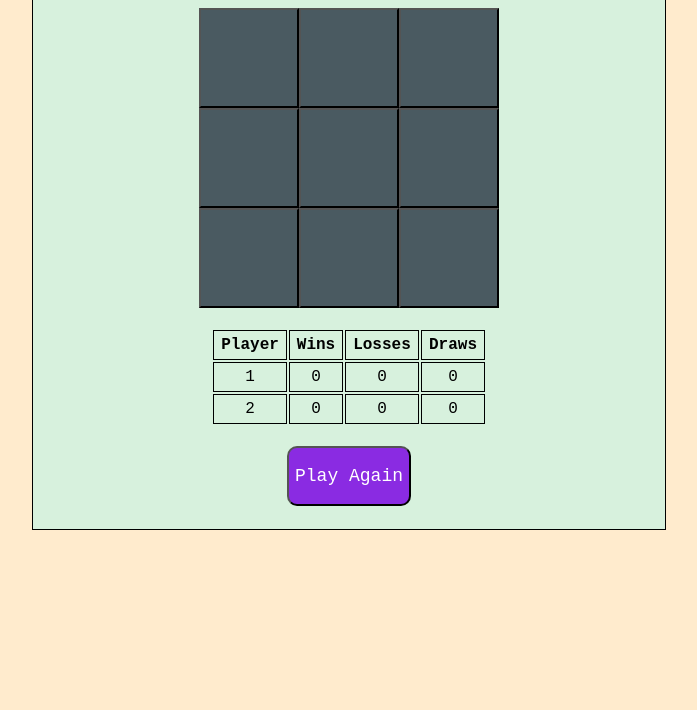
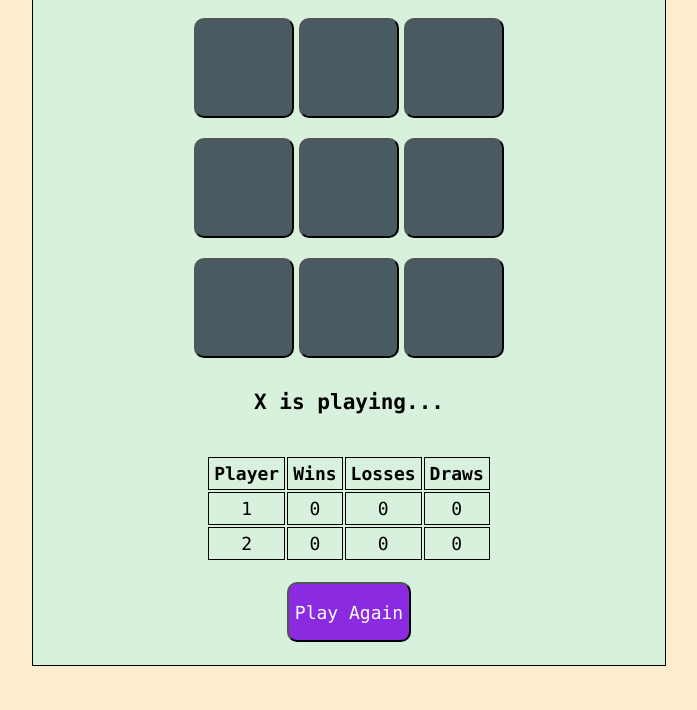
Before and after one commit to codes-py/TicTacToe, a plain HTML site: page index.html in a window 1280 px wide. Shown: the part 90-800 px from the top of the page, without its empty margins (291-988 px from the left). Drawn offline with Linux system fonts and the light colour scheme.

Commit message:
Updated turn indication

```diff
--- a/index.html
+++ b/index.html
@@ -1,4 +1,5 @@
-<!DOCTYPE html lang="en">
+<!DOCTYPE html>
+<html lang="en">
 <head>
     <meta charset="UTF-8">
     <meta http-equiv="X-UA-Compatible" content="IE=edge">
@@ -29,6 +30,10 @@
                 <button class="btn" id="col2" onclick="buttonClick(this)"></button>
                 <button class="btn" id="col3" onclick="buttonClick(this)"></button>
             </div>
+        </div>
+
+        <div>
+            <h3><span id="turn">X is playing...</span></h3>
         </div>
 
         <table>
--- a/script.js
+++ b/script.js
@@ -8,6 +8,7 @@ let btns = document.getElementsByTagName('button');
 let p1 = document.getElementById('Player 1');
 let p2 = document.getElementById('Player 2');
 let res = document.getElementById('res');
+let turn = document.getElementById('turn');
 
 function buttonClick(btn) {
     let pos = [btn.parentElement.id[btn.parentElement.id.length - 1] - 1,
@@ -18,6 +19,7 @@ function buttonClick(btn) {
     btn.append(ttt[pos[0]][pos[1]]);
     btn.disabled = true;
     clickCount++;
+    turn.textContent = PLAYERS[clickCount  % 2] + ' is playing...';
     winner = decideWinner();
     if (winner) {
         updateScores();
@@ -63,6 +65,7 @@ function decideWinner() {
 }
 
 function updateScores() {
+
     if (preWinner === winner)
         streak += 1
     else
@@ -84,10 +87,10 @@ function updateScores() {
 
 function finishGame(winMessage) {
     res.textContent = winMessage + ' on a streak of ' + streak;
+    turn.textContent = 'Want to play again?';
 
     for (let i = 0; i < btns.length - 1; i++)
         btns[i].disabled = true;
-
 }
 
 function playAgain() {
@@ -99,6 +102,7 @@ function playAgain() {
     res.textContent = '';
     ttt = [[0, 0, 0], [0, 0, 0], [0, 0, 0]];
     clickCount = 0;
+    turn.textContent = PLAYERS[clickCount  % 2] + ' is playing...';
     preWinner = winner;
     winner = undefined;
 }
--- a/styles.css
+++ b/styles.css
@@ -3,7 +3,7 @@
     width: 50%;
     margin: auto;
     text-align: center;
-    font-family: 'Courier New', Courier, monospace;
+    font-family: consolas;
     font-size: large;
     justify-content: space-around;
     background-color: rgba(137, 253, 253, 0.342);
@@ -14,20 +14,22 @@
     flex-direction: column;
     flex-wrap: wrap;
     text-align: center;
-    font-family: 'Courier New', Courier, monospace;
+    font-family: consolas;
     font-size: large;
 }
 
 .tttrow {
     display: flex;
     width: 50%;
+    padding: 10px;
     margin: auto;
-    justify-content: center;
+    justify-content: space-around;
 }
 
 .btn, .btn-red, .btn-blue {
     height: 100px;
     width: 100px;
+    border-radius: 10px;
     font-family: 'Courier New', Courier, monospace;
     font-size: xx-large;
     background-color: rgb(74, 90, 97);
@@ -46,7 +48,7 @@
     background-color: blueviolet;
     height: 60px;
     border-radius: 10px;
-    font-family: 'Courier New', Courier, monospace;
+    font-family: consolas;
     font-size: large;
     color: #fff;
 }
```
